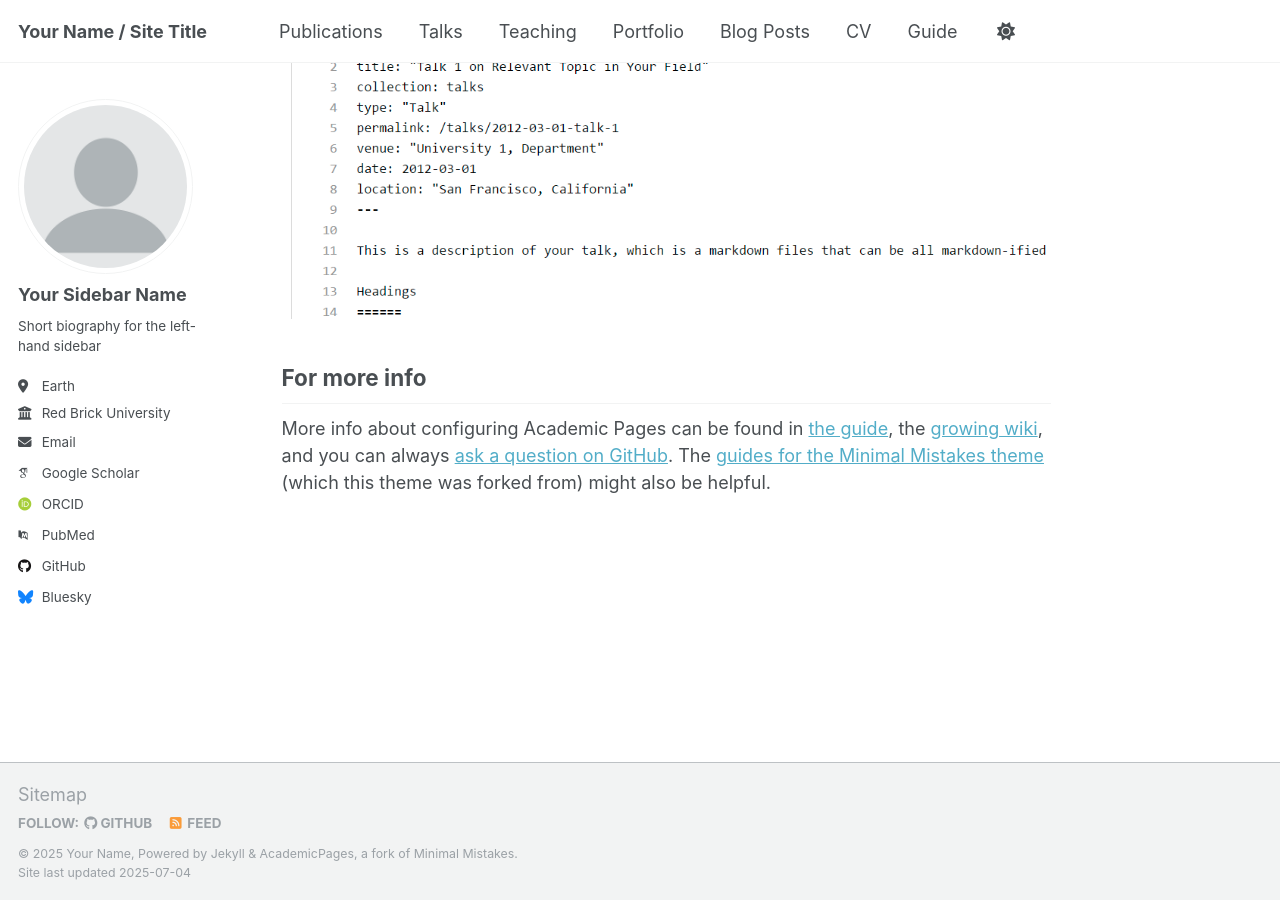
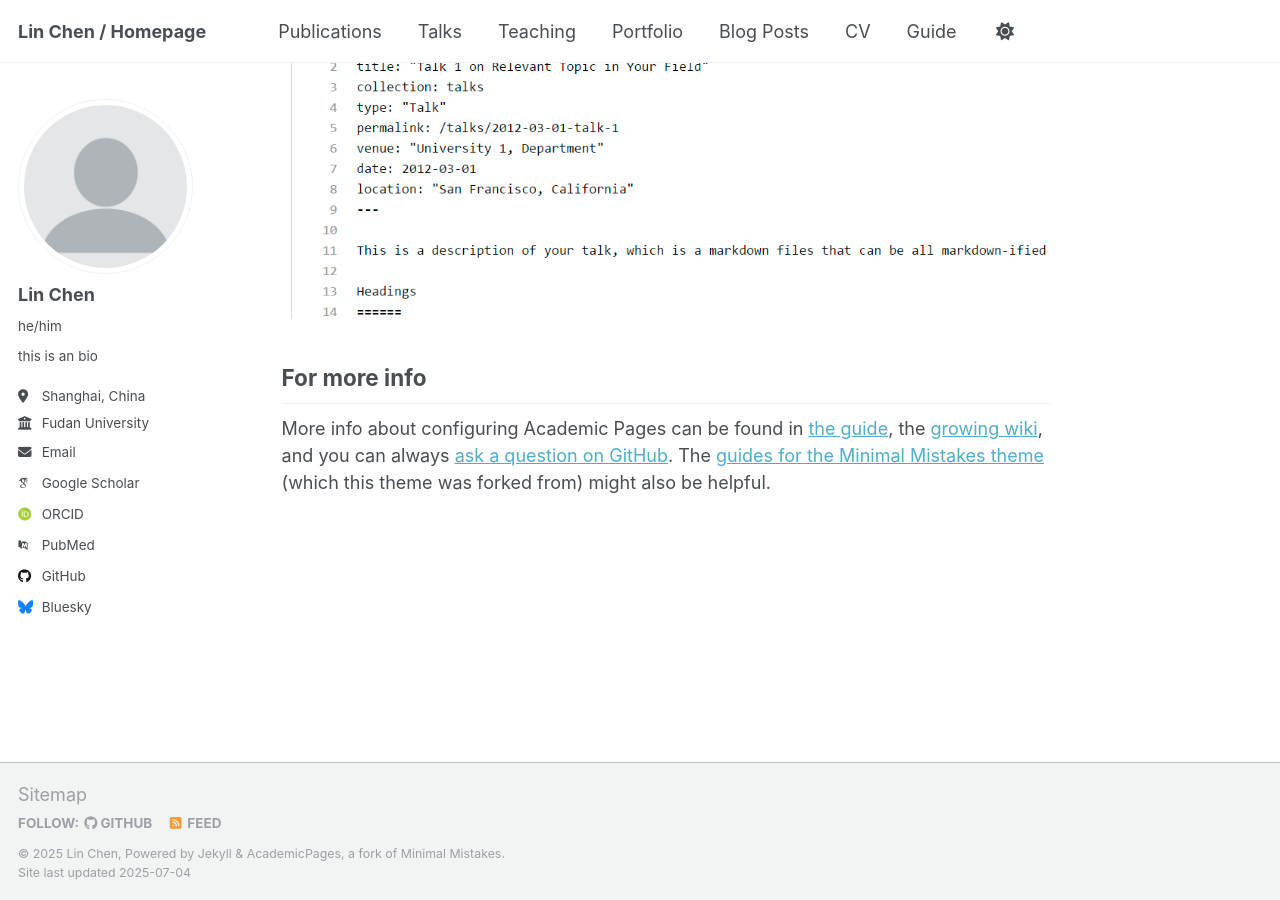
Before and after one commit to Charlie-ChenLin/Charlie-ChenLin.github.io, a Jekyll site: the page built from _pages/about.md, in a window 1280 px wide and 900 px high, scrolled down 2880 px. Built offline with Jekyll 4.4.1, drawn with Linux system fonts in a browser that asks for light colours; some web fonts are replaced; a script that is not in the unit is left out.

Commit message:
Update _config.yml

```diff
--- a/_config.yml
+++ b/_config.yml
@@ -8,14 +8,14 @@
 
 # Basic Site Settings
 locale                   : "en-US"
-site_theme               : "light"
-title                    : "Your Name / Site Title"
+site_theme               : "default"
+title                    : "Lin Chen / Homepage"
 title_separator          : "-"
-name                     : &name "Your Name"
-description              : &description "personal description"
+name                     : &name "Lin Chen"
+description              : &description "Welcome to Lin Chen's Homepage!"
 url                      : https://academicpages.github.io # the base hostname & protocol for your site e.g. "https://[your GitHub username].github.io" or if you already have some other page hosted on Github then use "https://[your GitHub username].github.io/[Your Repo Name]"
 baseurl                  : "" # the subpath of your site, e.g. "/blog"
-repository               : "academicpages/academicpages.github.io"
+repository               : "Charlie-ChenLin.github.io"
 
 # Site Author - The following control what appear as part of the author content on the side bar.
 #               If a field is blank the icon and link will not appear, otherwise it will be shown.
@@ -23,13 +23,13 @@ repository               : "academicpages/academicpages.github.io"
 author:
   # Biographic information
   avatar           : "profile.png"
-  name             : "Your Sidebar Name"
-  pronouns         : # example: "she/her"
-  bio              : "Short biography for the left-hand sidebar"
-  location         : "Earth"
-  employer         : "Red Brick University"
+  name             : "Lin Chen"
+  pronouns         : "he/him"
+  bio              : "this is an bio"
+  location         : "Shanghai, China"
+  employer         : "Fudan University"
   uri              : # URL
-  email            : "none@example.org"
+  email            : "charliecl0526@gmail.com"
 
   # Academic websites
   academia         : # URL
```
